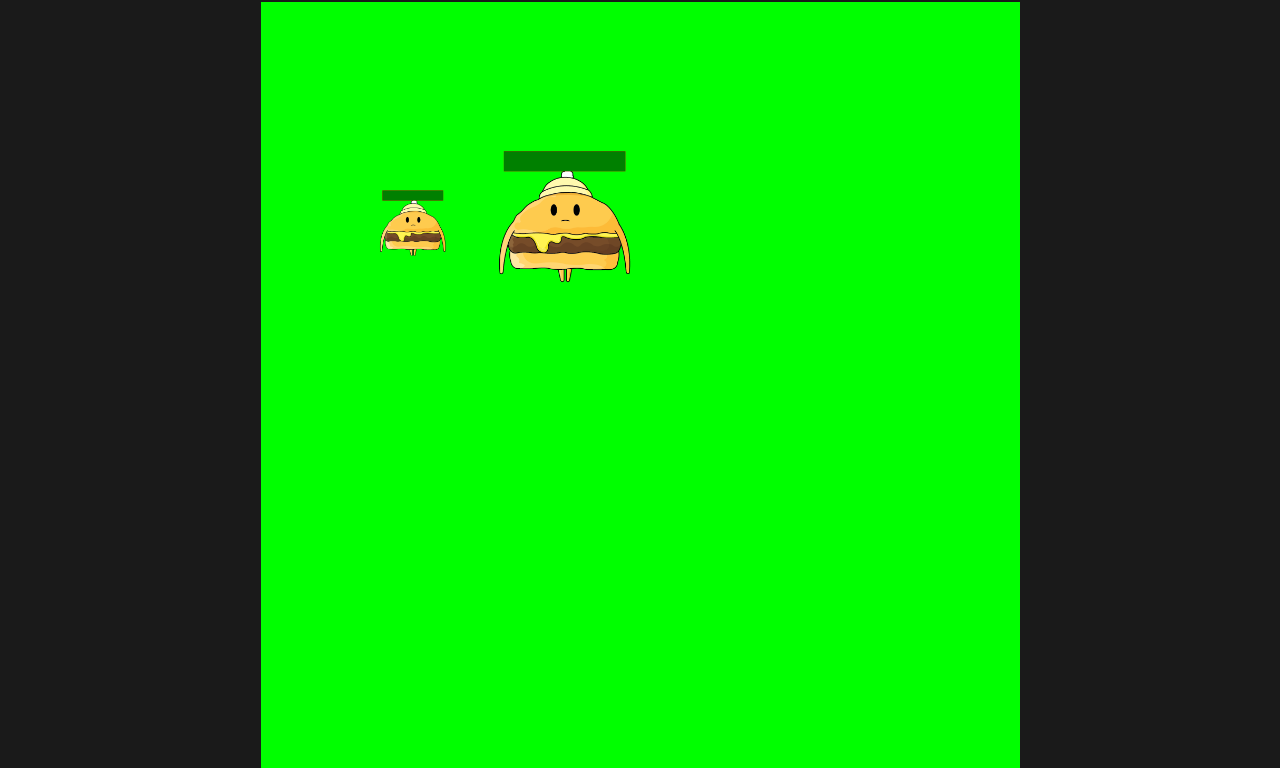
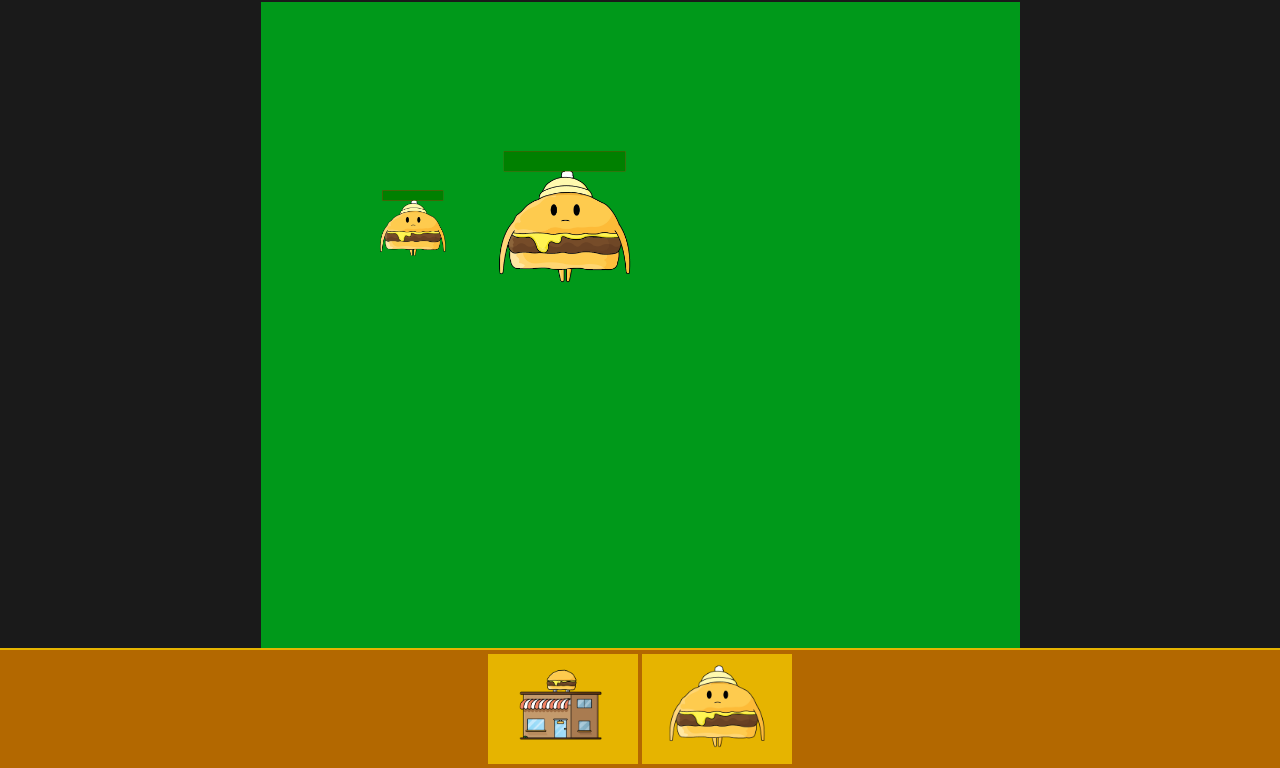
Before and after one commit to Smiley-Cartoons/Happy-Burgers, a plain HTML site: page index.html in a window 1280 px wide. Shown: the part 32-800 px from the top of the page. Drawn offline with Linux system fonts and the light colour scheme.

Commit message:
Added bottom unit card menu and hid scrollbars to fix weird bug (vibrating window)

```diff
--- a/css/site.css
+++ b/css/site.css
@@ -1,8 +1,15 @@
 * {
     box-sizing: border-box;
 }
+/* Hide scrollbar for Chrome, Safari and Opera */
+body::-webkit-scrollbar {
+  display: none;
+}
 
+/* Hide scrollbar for IE, Edge and Firefox */
 body {
+    -ms-overflow-style: none;  /* IE and Edge */
+    scrollbar-width: none;  /* Firefox */
     margin: 0px;
     height: 100%;
     background-color: hsl(0, 0%, 10%);
@@ -22,10 +29,37 @@ h1 {
 
 canvas {
     margin: 5px;
-    background-color: hsl(120, 100%, 50%);
+    margin-bottom: 120px;
+    background-color: hsl(130, 100%, 30%);
 }
+
+.unit-card-container {
+    position: fixed;
+    bottom: 0;
+    width: 100%;
+    height: 120px;
+    border-top: solid 2px hsl(47, 100%, 45%);
+    background-color: hsl(35, 100%, 35%);
+    display: flex;
+    flex-wrap: nowrap;
+    align-items: center;
+    justify-content: center;
+}
+.unit-card {
+    margin: 0px 2px;
+    min-width: 100px;
+    flex-basis: 150px;
+    background-color: hsl(47, 100%, 45%);
+    display: grid;
+    align-items: center;
+    justify-content: center;
+}
+.unit-card img {
+    height: 110px;
+}
+
 @media screen and (min-width: 769px) {
     canvas {
-        margin: 5px calc(50% - 379px);
+        margin: 5px calc(50% - 379.5px) 120px;
     }
 }
--- a/index.html
+++ b/index.html
@@ -12,6 +12,14 @@
 <body>
     <header><h1>Happy Burgers (AKA Battle Burgers AKA Whatever)</h1></header>
     <canvas id="game_board_element"></canvas>
+    <footer id="unit-card-container" class="unit-card-container">
+        <div class="unit-card">
+            <img src="images/Restaurant/Restaurant-01.png">
+        </div>
+        <div class="unit-card">
+            <img src="images/Burger/Burger 01.png">
+        </div>
+    </footer>
     <script>
         StartGame()
     </script>
```
